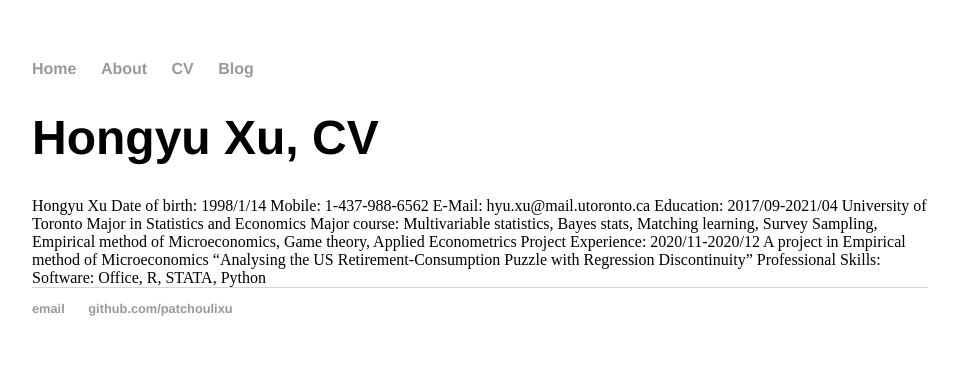
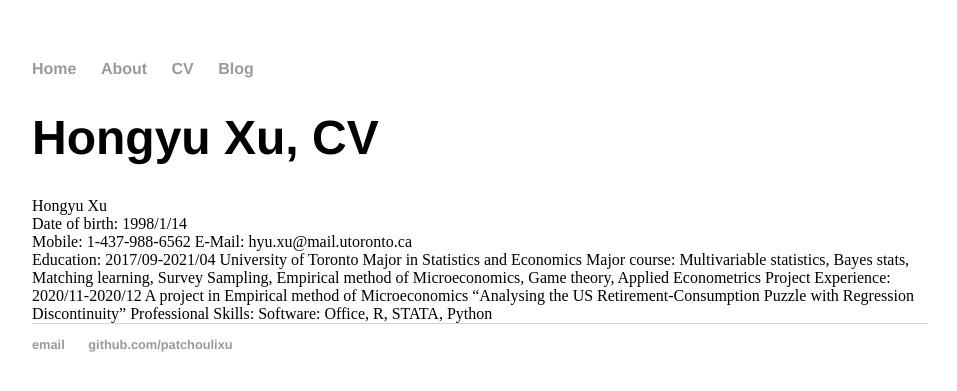
Before and after one commit to patchoulixu/patchouli, a Jekyll site: the page built from cv/index.html, in a window 1280 px wide. Shown: the top 391 px of the page, without its empty margins (160-1117 px from the left). Built offline with Jekyll 4.4.1, drawn with Linux system fonts in a browser that asks for light colours.

```diff
--- a/cv/index.html
+++ b/cv/index.html
@@ -3,9 +3,9 @@ layout: post
 title: "Hongyu Xu, CV"
 ---
 
-Hongyu Xu
-Date of birth: 1998/1/14
-Mobile: 1-437-988-6562   E-Mail: hyu.xu@mail.utoronto.ca
+Hongyu Xu<br>
+Date of birth: 1998/1/14<br>
+Mobile: 1-437-988-6562   E-Mail: hyu.xu@mail.utoronto.ca<br>
 
 Education:
 2017/09-2021/04    University of Toronto
```
